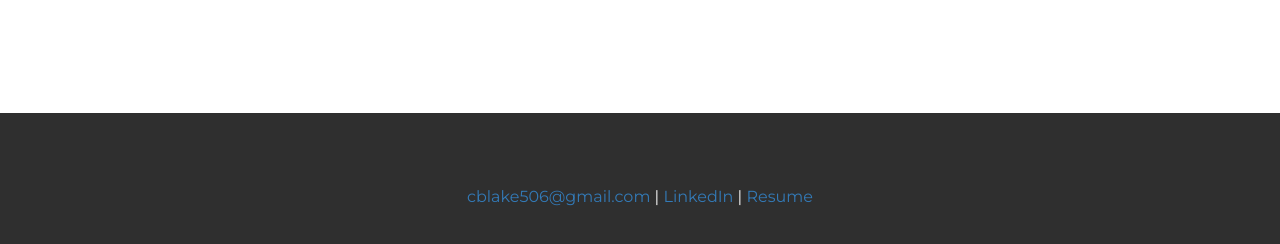
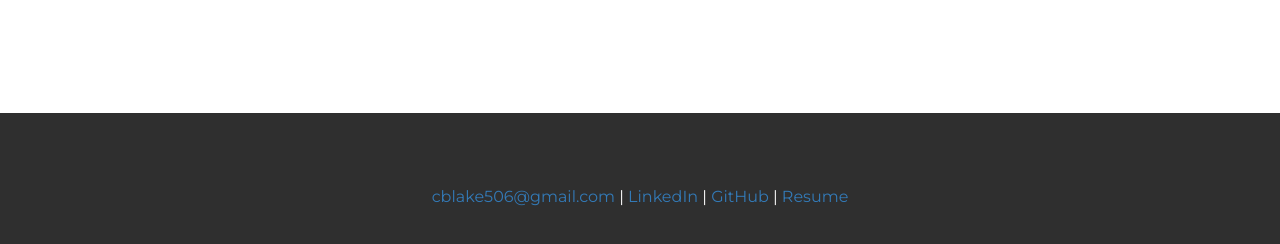
Before and after one commit to cblake506/bootstrap-portfolio, a plain HTML site: page index.html in a window 1280 px wide. Shown: the part 1879-2123 px from the top of the page. Drawn offline with nearby package versions, Linux system fonts and the light colour scheme.

Commit message:
added link to github

```diff
--- a/index.html
+++ b/index.html
@@ -74,6 +74,7 @@
   <p>
     <a href="mailto:cblake506@gmail.com">cblake506@gmail.com</a> |
     <a href="https://www.linkedin.com/in/connor-blake-b27161157/" target="_blank">LinkedIn</a> |
+    <a href="https://github.com/cblake506" target="_blank"> GitHub</a> |
     <a href="assets/Resume-Connor-Blake.pdf" download="" target="_blank"> Resume</a>
   </p>
 </footer>
```
